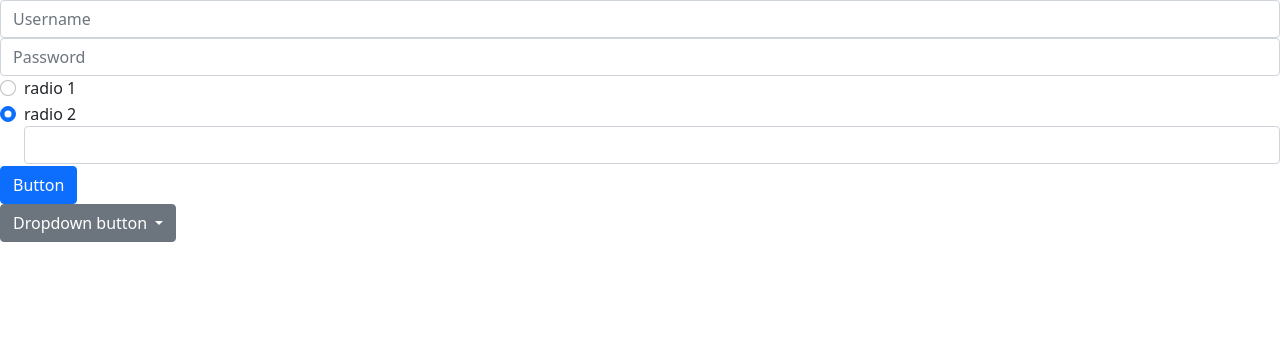
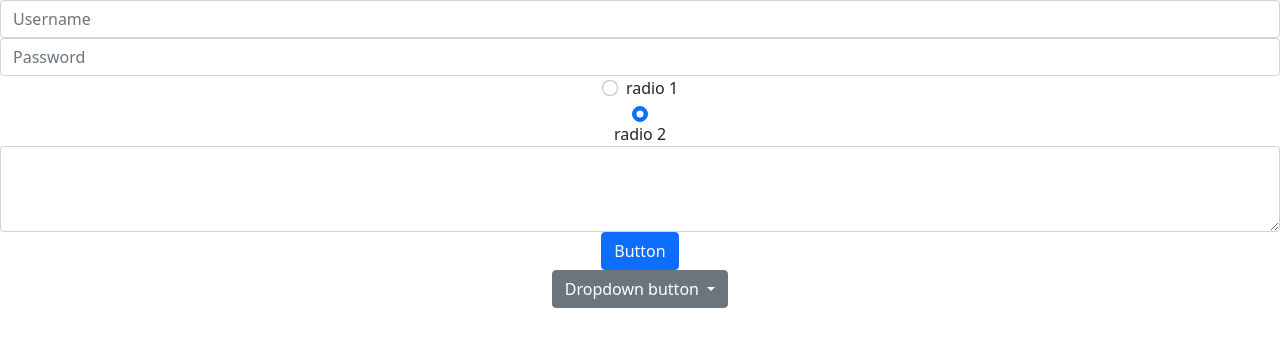
Before and after one commit to stovet/bootstrap-ex, a plain HTML site: page index.html in a window 1280 px wide. Drawn offline with nearby package versions, Linux system fonts and the light colour scheme.

Commit message:
playing around with layout

```diff
--- a/index.html
+++ b/index.html
@@ -13,18 +13,18 @@
         <input type="text" class="form-control" placeholder="Username" aria-label="Username" aria-describedby="basic-addon1">
         <input type="password" class="form-control" placeholder="Password" aria-label="Password" aria-describedby="basic-addon2">
         <div class="form-check">
-            <input class="form-check-input" type="radio" name="flexRadioDefault" id="flexRadioDefault1">
-            <label class="form-check-label" for="flexRadioDefault1">
+            <input class="form-check-input radio"  type="radio" name="flexRadioDefault" id="flexRadioDefault1">
+            <label class="form-check-label radio" for="flexRadioDefault1">
               radio 1
             </label>
           </div>
-          <div class="form-check">
-            <input class="form-check-input" type="radio" name="flexRadioDefault" id="flexRadioDefault2" checked>
-            <label class="form-check-label" for="flexRadioDefault2">
+          <!-- <div class="form-check"> -->
+            <input class="form-check-input radio" type="radio" name="flexRadioDefault" id="flexRadioDefault2" checked>
+            <label class="form-check-label radio" for="flexRadioDefault2">
             radio 2
             </label>
-            <input type="text" class="form-control">
-          </div>
+            <textarea class="form-control" id="exampleFormControlTextarea1" rows="3"></textarea>
+          <!-- </div> -->
           <button class="btn btn-primary" type="submit">Button</button>
           <div class="dropdown">
             <button class="btn btn-secondary dropdown-toggle" type="button" id="dropdownMenuButton1" data-bs-toggle="dropdown" aria-expanded="false">
--- a/style.css
+++ b/style.css
@@ -0,0 +1,10 @@
+form {
+    display: flex;
+    flex-direction: column;
+    justify-content: center;
+    align-items: center;
+}
+.radio {
+    display: flex;
+    justify-content: flex-start;
+}
```
